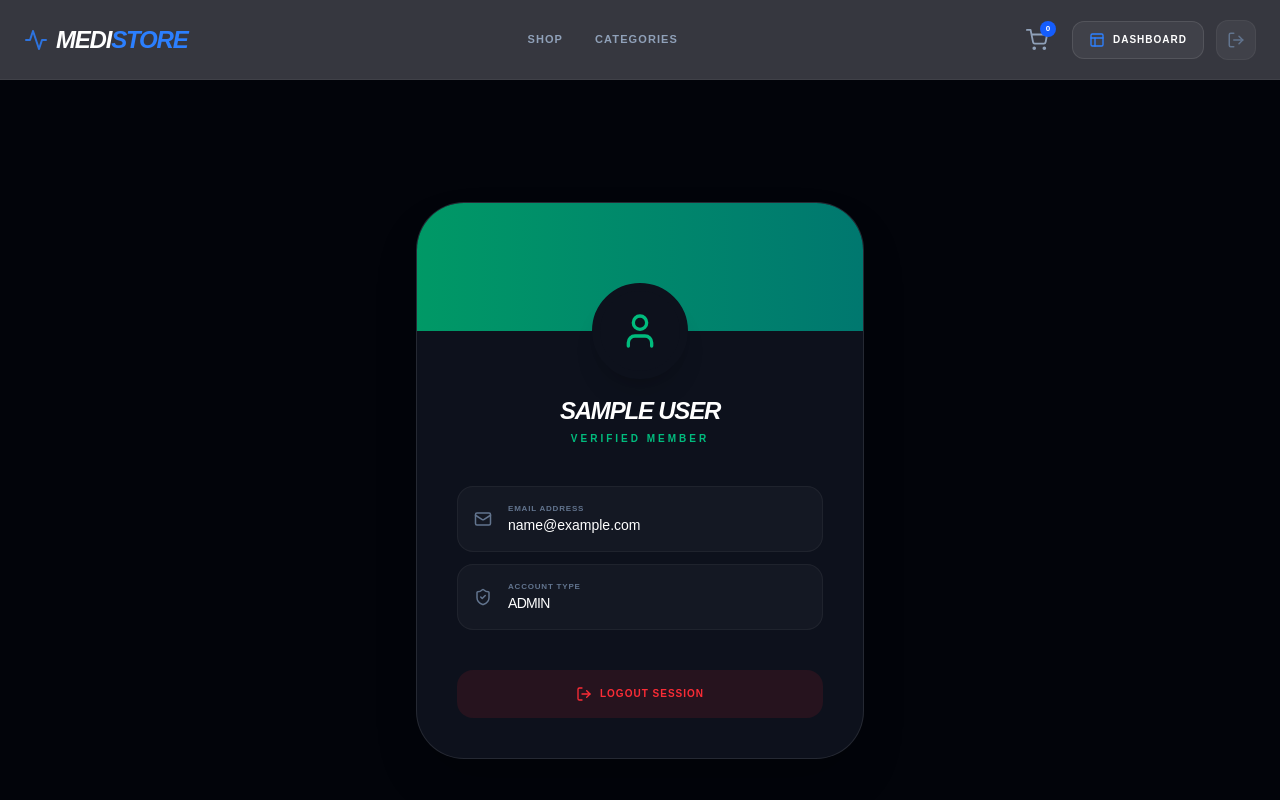
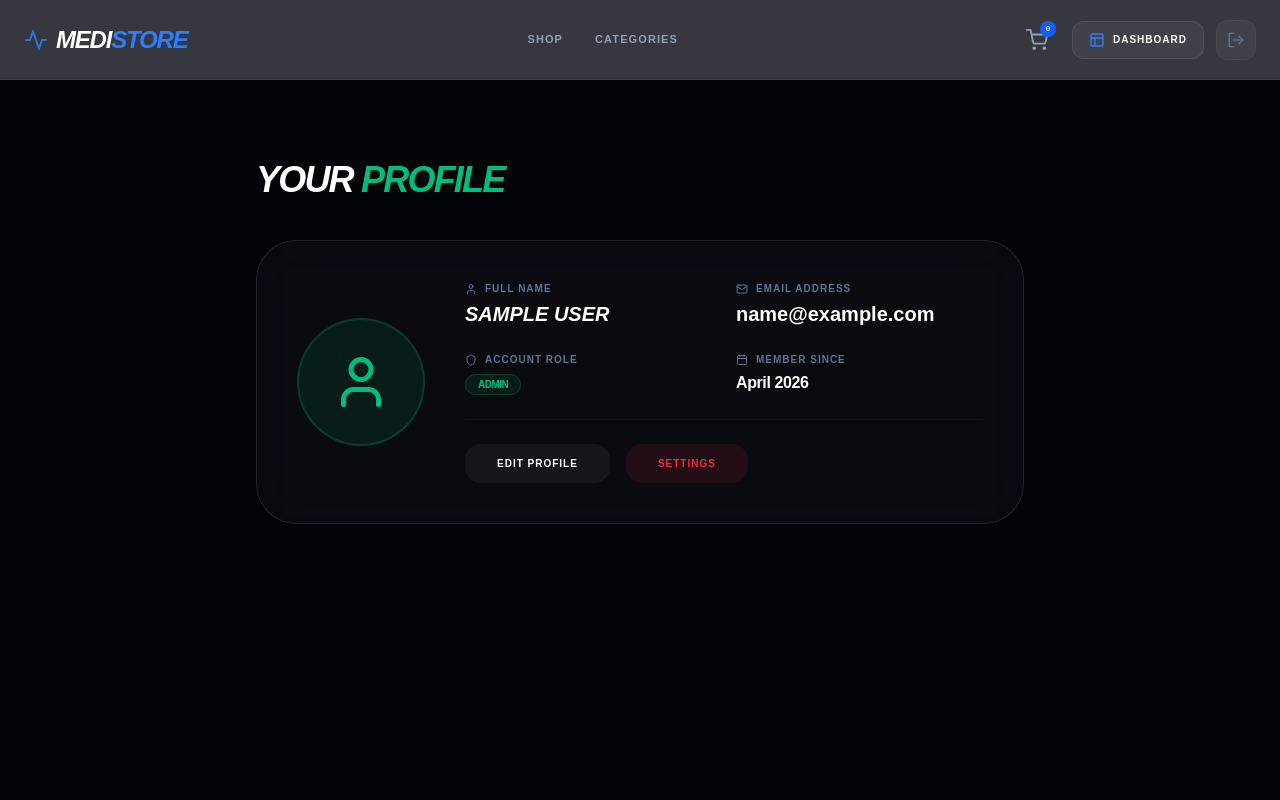
Before and after one commit to alhaz-431/storefrontend, a Next.js app: page /profile in a window 1280 px wide. Shown: the top 800 px of the page. Built offline with nearby package versions, Linux system fonts and the light colour scheme; sample sign-in values are in the browser's storage.

Commit message:
create dynamic profila page

```diff
--- a/src/app/profile/page.tsx
+++ b/src/app/profile/page.tsx
@@ -1,67 +1,72 @@
 "use client";
-
-import { useEffect, useState } from "react";
-import { User, Mail, ShieldCheck, LogOut, MapPin } from "lucide-react";
-import { useRouter } from "next/navigation";
+import { useAuth } from "@/context/AuthContext";
+import ProtectedRoute from "@/components/ProtectedRoute";
+import { User, Mail, Shield, Calendar } from "lucide-react";
 
 export default function ProfilePage() {
-  const router = useRouter();
-  const [user, setUser] = useState<any>(null);
-
-  useEffect(() => {
-    const storedUser = localStorage.getItem("medistore_user");
-    if (storedUser) {
-      setUser(JSON.parse(storedUser));
-    }
-  }, []);
-
-  const handleLogout = () => {
-    localStorage.clear();
-    router.push("/login");
-  };
-
-  if (!user) return null;
+  const { user } = useAuth();
 
   return (
-    <div className="min-h-screen bg-[#02040a] text-white flex items-center justify-center p-6">
-      <div className="max-w-md w-full bg-[#0d111c] border border-white/10 rounded-[48px] overflow-hidden shadow-2xl">
-        {/* Profile Header */}
-        <div className="h-32 bg-gradient-to-r from-emerald-600 to-teal-700 flex items-end justify-center pb-0">
-           <div className="w-24 h-24 bg-[#0d111c] rounded-full border-8 border-[#0d111c] translate-y-12 flex items-center justify-center shadow-xl">
-             <User size={40} className="text-emerald-500" />
-           </div>
-        </div>
+    <ProtectedRoute>
+      <div className="min-h-screen bg-[#02040a] py-20 px-6">
+        <div className="max-w-3xl mx-auto">
+          <h1 className="text-4xl font-black italic uppercase text-white mb-10 tracking-tighter">
+            Your <span className="text-emerald-500">Profile</span>
+          </h1>
 
-        <div className="pt-16 p-10 text-center">
-          <h2 className="text-2xl font-black italic uppercase tracking-tighter">{user.name}</h2>
-          <p className="text-[10px] text-emerald-500 font-black uppercase tracking-[0.3em] mt-1">Verified Member</p>
+          <div className="bg-white/[0.03] border border-white/10 rounded-[40px] p-10 backdrop-blur-xl">
+            <div className="flex flex-col md:flex-row items-center gap-10">
+              {/* Avatar Placeholder */}
+              <div className="w-32 h-32 bg-emerald-500/10 rounded-full flex items-center justify-center border-2 border-emerald-500/20">
+                <User size={60} className="text-emerald-500" />
+              </div>
 
-          <div className="mt-10 space-y-3 text-left">
-            <div className="bg-white/[0.03] p-4 rounded-2xl flex items-center gap-4 border border-white/5">
-              <Mail className="text-slate-500" size={18} />
-              <div>
-                <p className="text-[8px] text-slate-500 font-bold uppercase tracking-widest">Email Address</p>
-                <p className="text-sm font-medium">{user.email}</p>
-              </div>
-            </div>
+              <div className="flex-1 space-y-6">
+                <div className="grid grid-cols-1 md:grid-cols-2 gap-6">
+                  <div className="space-y-1">
+                    <p className="text-[10px] text-slate-500 font-bold uppercase tracking-widest flex items-center gap-2">
+                      <User size={12} /> Full Name
+                    </p>
+                    <p className="text-xl font-bold text-white uppercase italic">{user?.name}</p>
+                  </div>
 
-            <div className="bg-white/[0.03] p-4 rounded-2xl flex items-center gap-4 border border-white/5">
-              <ShieldCheck className="text-slate-500" size={18} />
-              <div>
-                <p className="text-[8px] text-slate-500 font-bold uppercase tracking-widest">Account Type</p>
-                <p className="text-sm font-medium uppercase tracking-tighter">{user.role}</p>
+                  <div className="space-y-1">
+                    <p className="text-[10px] text-slate-500 font-bold uppercase tracking-widest flex items-center gap-2">
+                      <Mail size={12} /> Email Address
+                    </p>
+                    <p className="text-xl font-bold text-white">{user?.email}</p>
+                  </div>
+
+                  <div className="space-y-1">
+                    <p className="text-[10px] text-slate-500 font-bold uppercase tracking-widest flex items-center gap-2">
+                      <Shield size={12} /> Account Role
+                    </p>
+                    <span className="px-3 py-1 bg-emerald-500/10 text-emerald-500 rounded-full text-[10px] font-black uppercase tracking-tighter border border-emerald-500/20">
+                      {user?.role}
+                    </span>
+                  </div>
+
+                  <div className="space-y-1">
+                    <p className="text-[10px] text-slate-500 font-bold uppercase tracking-widest flex items-center gap-2">
+                      <Calendar size={12} /> Member Since
+                    </p>
+                    <p className="text-white font-bold tracking-tight">April 2026</p>
+                  </div>
+                </div>
+
+                <div className="pt-6 border-t border-white/5 flex gap-4">
+                  <button className="px-8 py-3 bg-white/5 hover:bg-white/10 text-white rounded-2xl text-[10px] font-black uppercase tracking-widest transition-all">
+                    Edit Profile
+                  </button>
+                  <button className="px-8 py-3 bg-red-500/10 hover:bg-red-500 text-red-500 hover:text-white rounded-2xl text-[10px] font-black uppercase tracking-widest transition-all">
+                    Settings
+                  </button>
+                </div>
               </div>
             </div>
           </div>
-
-          <button
-            onClick={handleLogout}
-            className="w-full mt-10 bg-red-500/10 hover:bg-red-500 transition-all py-4 rounded-2xl text-red-500 hover:text-white font-black uppercase text-[10px] tracking-widest flex items-center justify-center gap-2"
-          >
-            <LogOut size={16} /> Logout Session
-          </button>
         </div>
       </div>
-    </div>
+    </ProtectedRoute>
   );
 }
```
